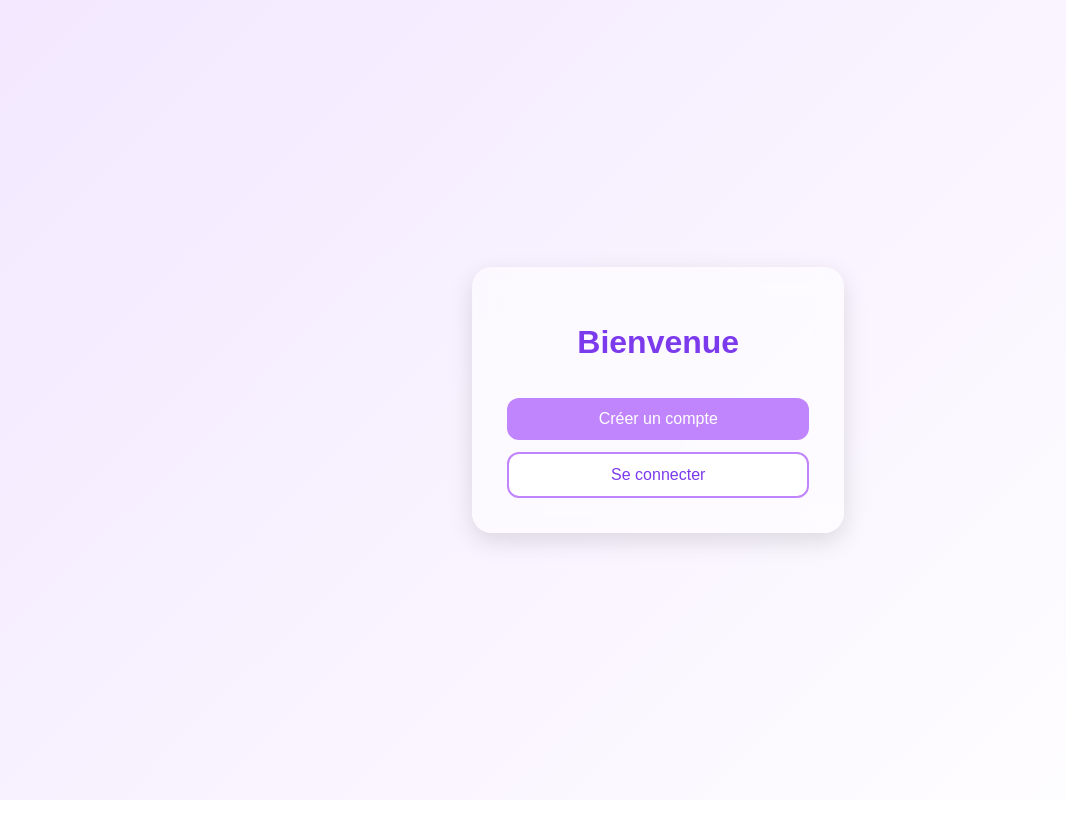
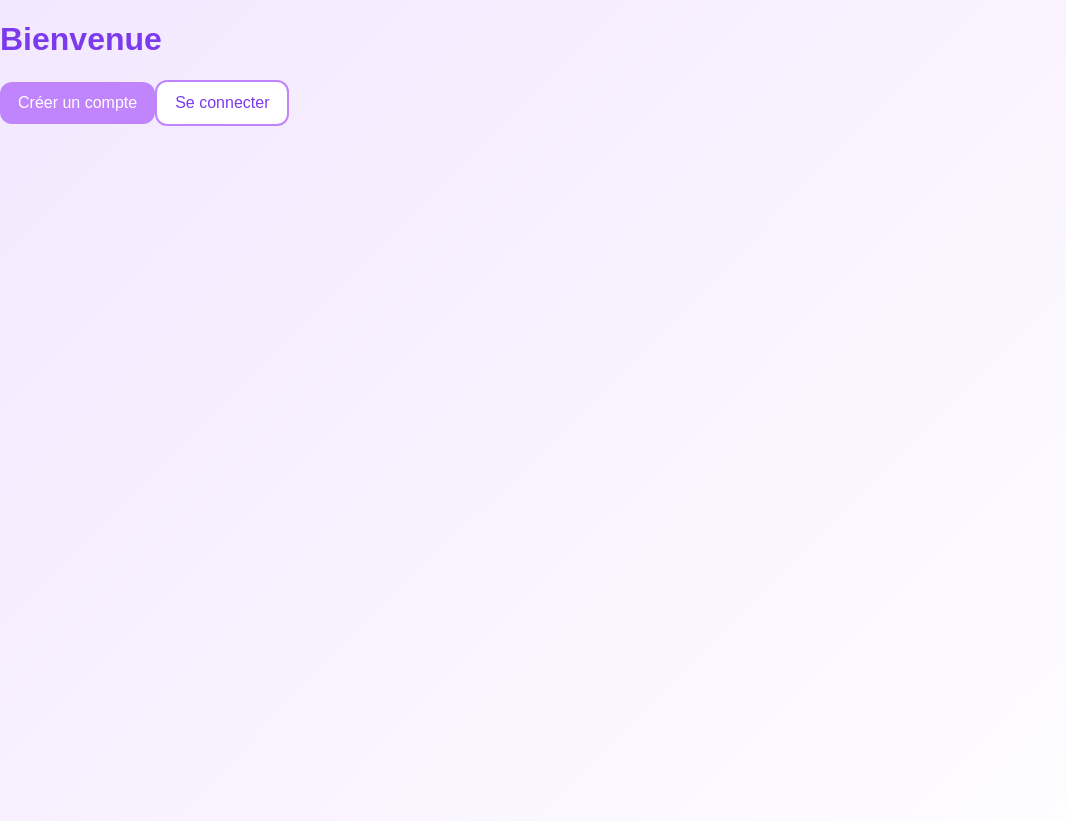
Before and after one commit to arozona-system/arozona-system-, a React (Vite) app: page / in a window 1280 px wide. Shown: the whole page, without its empty margins (0-1066 px from the left). Before the commit the page ends 800 px from the top, so only its background shows below. Built offline with nearby package versions, Linux system fonts and the light colour scheme.

Commit message:
Update styles.css

```diff
--- a/src/styles.css
+++ b/src/styles.css
@@ -13,52 +13,52 @@ body {
   font-family: "Poppins", sans-serif;
   background: linear-gradient(135deg, var(--mauve-light), var(--white));
   min-height: 100vh;
-  display: flex;
-  justify-content: center;
-  align-items: center;
 }
 
-/* --- CONTENEUR D'ÉCRAN --- */
-.screen {
-  width: 90%;
-  max-width: 420px;
-  padding: 35px;
-  border-radius: 20px;
-  background: rgba(255, 255, 255, 0.55);
-  backdrop-filter: blur(12px);
-  box-shadow: 0 8px 25px rgba(0,0,0,0.12);
-  text-align: center;
+/* --- HEADER / NAVIGATION --- */
+.navbar {
+  width: 100%;
+  background: var(--mauve);
+  padding: 15px 25px;
+  display: flex;
+  justify-content: space-between;
+  align-items: center;
+  color: var(--white);
+  box-shadow: 0 4px 12px rgba(0,0,0,0.15);
+}
+
+.nav-links {
+  display: flex;
+  gap: 15px;
+}
+
+.nav-btn {
+  background: rgba(255,255,255,0.25);
+  padding: 8px 16px;
+  border-radius: 10px;
+  border: none;
+  color: var(--white);
+  cursor: pointer;
+  transition: 0.2s;
+}
+
+.nav-btn:hover {
+  background: rgba(255,255,255,0.4);
+}
+
+/* --- CONTENU PLEIN ÉCRAN --- */
+.page {
+  padding: 30px;
 }
 
 /* --- TITRES --- */
-.title, h1 {
+h1, h2 {
   color: var(--mauve-dark);
-  margin-bottom: 25px;
-  font-weight: 600;
-}
-
-/* --- INPUTS --- */
-input {
-  width: 100%;
-  padding: 12px 14px;
-  margin: 10px 0;
-  border-radius: 12px;
-  border: 2px solid var(--mauve-light);
-  background: var(--white);
-  font-size: 15px;
-  transition: 0.2s;
-}
-
-input:focus {
-  border-color: var(--mauve);
-  outline: none;
 }
 
 /* --- BOUTONS --- */
 .btn {
-  width: 100%;
-  padding: 12px;
-  margin-top: 12px;
+  padding: 12px 18px;
   border-radius: 12px;
   border: none;
   font-size: 16px;
@@ -84,3 +84,25 @@ input:focus {
 .btn.secondary:hover {
   background: var(--mauve-light);
 }
+
+/* --- INPUTS --- */
+input {
+  width: 100%;
+  padding: 12px;
+  margin: 10px 0;
+  border-radius: 12px;
+  border: 2px solid var(--mauve-light);
+  background: var(--white);
+  font-size: 15px;
+}
+
+input:focus {
+  border-color: var(--mauve);
+  outline: none;
+}
+
+}
+
+.btn.secondary:hover {
+  background: var(--mauve-light);
+}
```
